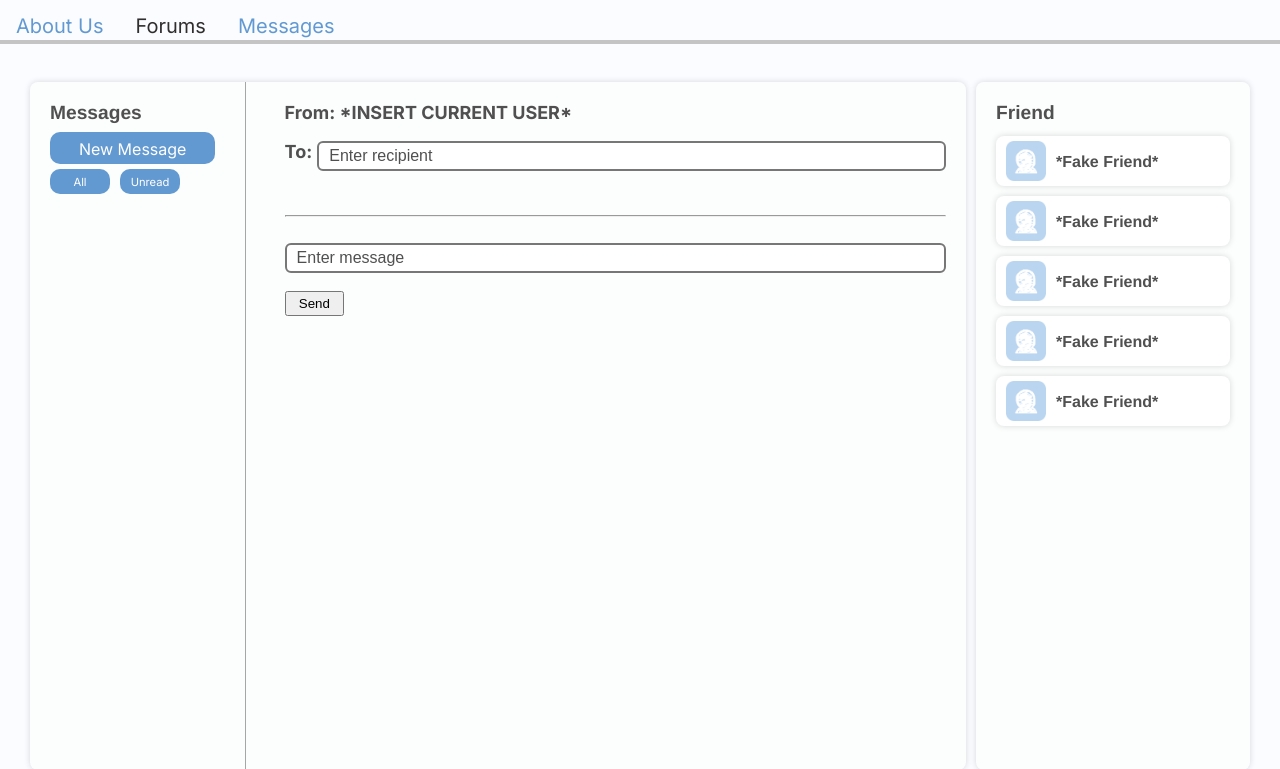
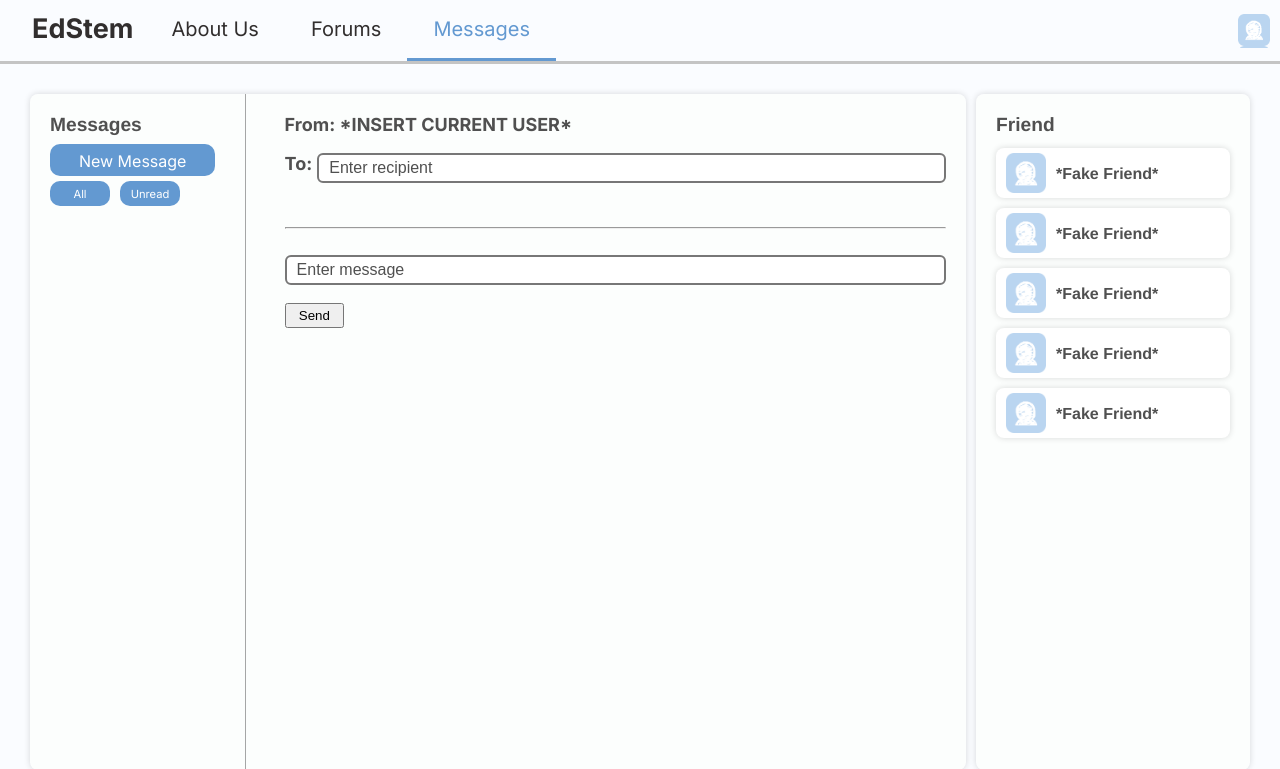
Before and after one commit to AL108/INFO2222-ASG, a Python web app: template src/templates/msg_window.html in a window 1280 px wide. Shown: the top 769 px of the page. Run offline with Jinja, Linux system fonts and the light colour scheme; the template is opened without the code that fills it, so the values that code supplies are empty.

Commit message:
added navigation bar

```diff
--- a/src/static/css/msg_window.css
+++ b/src/static/css/msg_window.css
@@ -2,35 +2,62 @@
     /* overflow: hidden; */
     font-family: 'Inter';
     font-weight: 400;
+    color: rgb(50, 50, 50);
+    position: relative;
+    border-bottom: 3px solid rgb(196, 196, 196);
   }
 
-  .line {
-    position: absolute;
+  /* .line {
+    position: relative;
     width: 1440px;
     height: 0px;
     left: 0px;
-    top: 40px;
+    top: 57px;
     background-color: #c4c4c4;
     border: 2px solid #C4C4C4;
+    z-index: 1 !important;
+  } */
+
+  .website_name {
+    font-size: 27px !important;
+    font-weight: 700 !important;
+    padding: 12px !important;
+    pointer-events: none !important;
+    margin-left: 20px;
   }
+
   .navbar a {
+    position: relative;
     float: left;
     color: #312e2e;
     text-align: center;
-    padding: 14px 16px;
+    padding: 17px 26px;
     text-decoration: none;
     font-size: 20px;
-    top: 22px;
-    left: 50px;
   }
 
   .navbar a:hover {
     color: rgb(99, 153, 209);
+    border-bottom: 3px solid rgb(99, 153, 209);
+  }
+
+  .profile {
+    background-image: url(../img/profile_icons/blue.png);
+    border-bottom: none !important;
+    float: right  !important;
+    background-size: 100% !important;
+    display: flex;
+    margin-left: auto;
+    margin-right: 10px;
+    margin-top: 14px;
+    padding: 17px 16px !important;
   }
 
   .navbar a.active {
     color: rgb(99, 153, 209);
-
+    border-bottom: 3px solid rgb(99, 153, 209) !important;
+    /* margin-bottom: -3px; */
+    /* z-index: -1 !important; */
   }
 
   #friendsContainer {
--- a/src/templates/msg_window.html
+++ b/src/templates/msg_window.html
@@ -11,11 +11,15 @@
 <body onload="msg_window_OnLoad()"/>
 
 <div class="navbar">
-    <div class="line"></div>
+    <a class="website_name">EdStem</a>
     <a href="/about">About Us</a>
     <a href="/forums">Forums</a>
     <a class="active" href="/msg_window">Messages</a>
+    <div class="line"></div>
+    <a class="profile" href="/profile"></a>
 </div>
+
+
 
 <div id="msgWindow">
     <div class="container msgContainer">
```
Also changed, not shown: src/templates/forums.html (+9 -0 lines).
